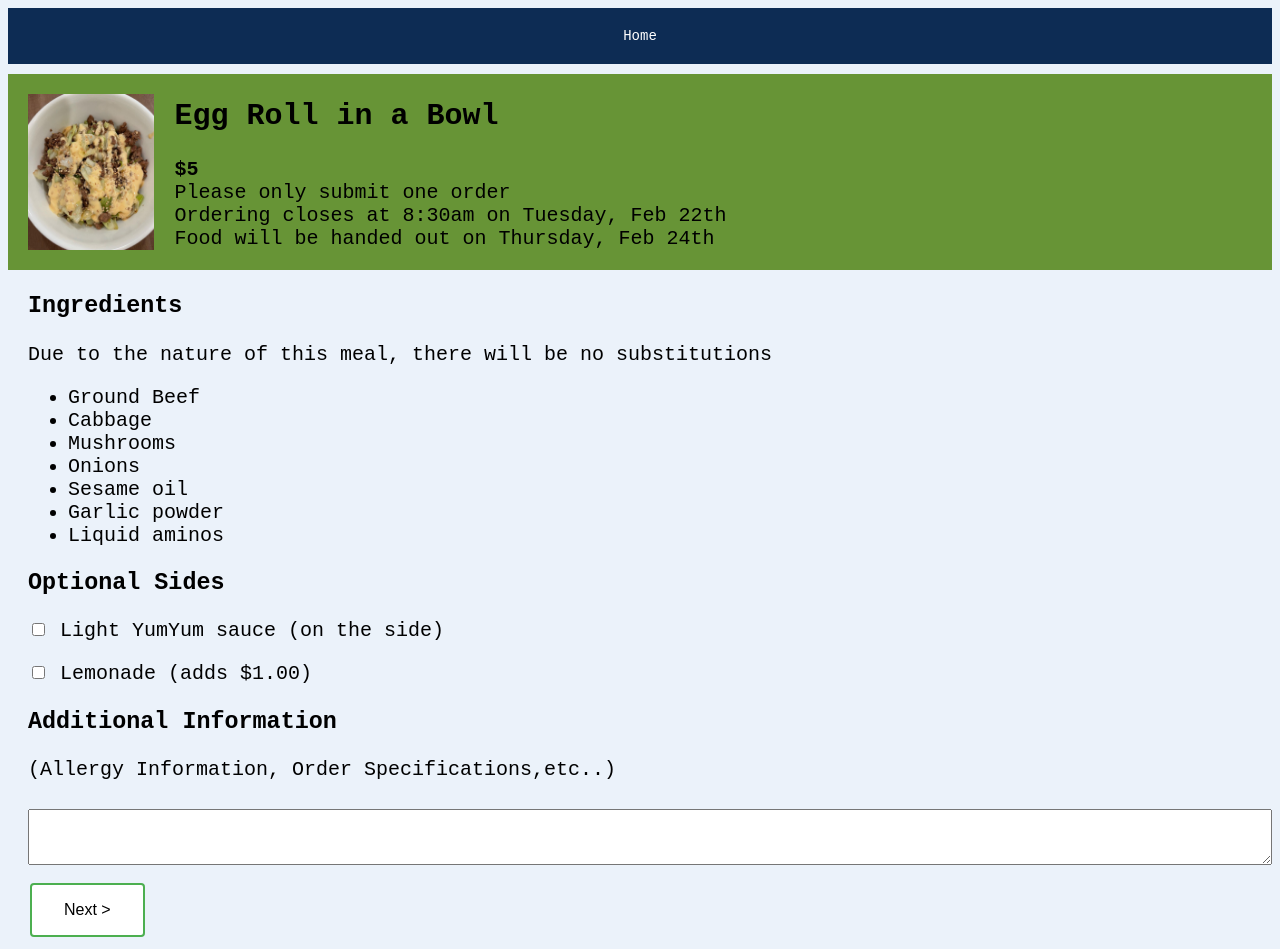
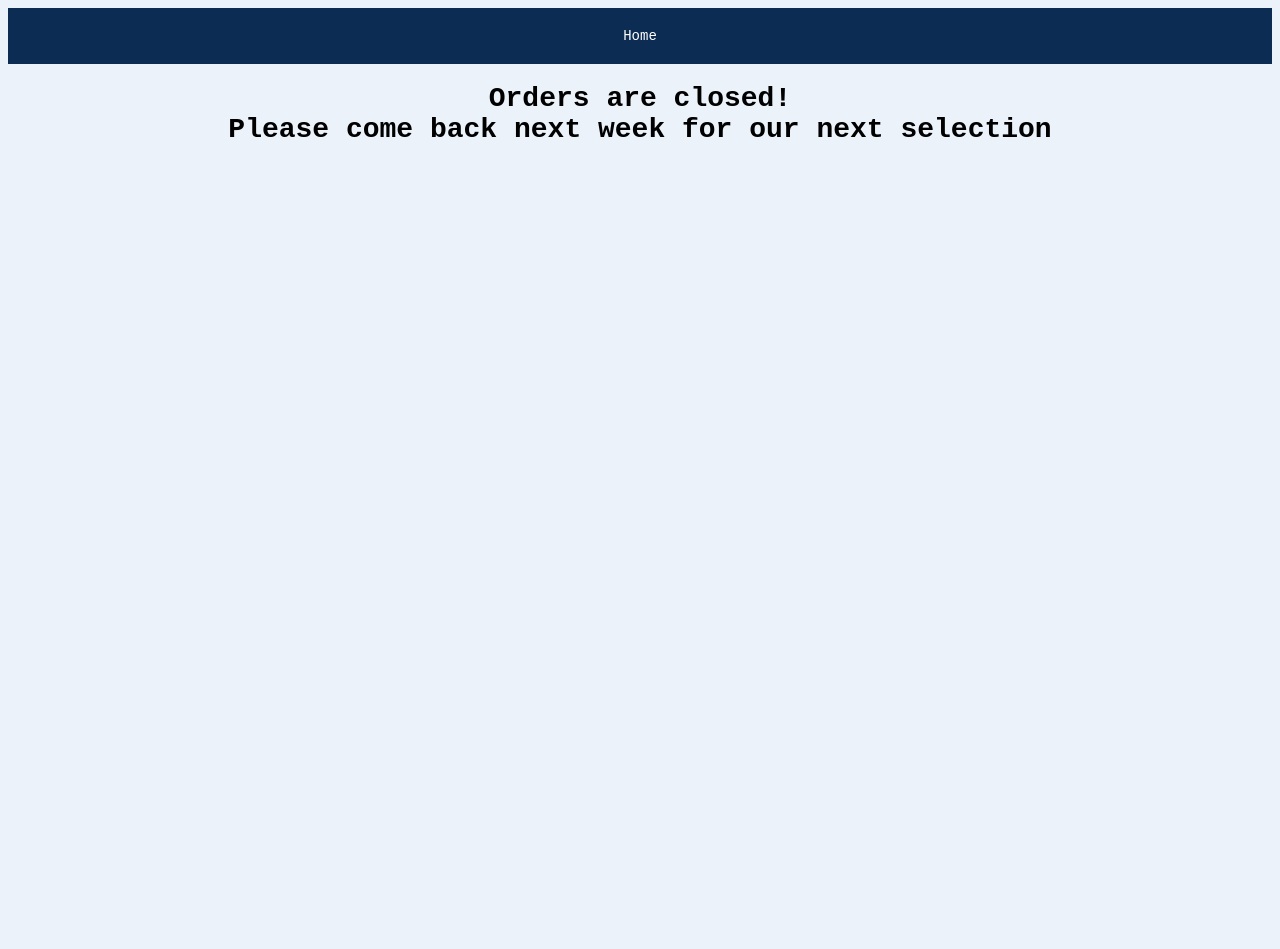
Before and after one commit to MegaBitesWHS/MegaBitesWHS.github.io, a plain HTML site: page order.html in a window 1280 px wide. After the commit the page ends 800 px from the top, so only its background shows below. Drawn offline with Linux system fonts and the light colour scheme.

Commit message:
Add files via upload

```diff
--- a/order.html
+++ b/order.html
@@ -10,7 +10,7 @@
     <title>MegaBites</title>
     <link href="style.css" rel="stylesheet" type="text/css" />
     <!-- tab icon -->
-    <link rel="icon" type="image/x-icon" href="assets\Logo-transparent-Orange.png">
+    <link rel="icon" type="image/x-icon" href="assets\Logo-transparent.png">
   </head>
 
   <body>
@@ -26,7 +26,7 @@
     <!-- Order form from Formspark -->
 
 
-    <div class="tab active orderFormStyle" style="">
+    <div class="tab active orderFormStyle" style="display:none">
       <!-- add in after button testing to form tag
       action="https://submit-form.com/ugCq8Elw" -->
       <form onsubmit="countSubmit()" action="https://submit-form.com/ugCq8Elw">
@@ -37,15 +37,15 @@
             <img id="foodImage" src="assets/food.jpg">
 
             <div>
-              <h2>Egg Roll in a Bowl</h2>
-              <p><b>$5</b><br>Please only submit one order<br>Ordering closes at 8:30am on Tuesday, Feb 22th<br> Food will be handed out on Thursday, Feb 24th</p>
+              <h2>Ketacos</h2>
+              <p><b>$5</b><br>Please only submit one order<br>Ordering closes at 8:30am on Tuesday, Feb 15th<br> Food will be handed out on Thursday, Feb 17th</p>
             </div>
 
           </div>
 
           <!-- Order Options -->
           <div id="orderOption">
-            <!-- <h3>Choose Your Wrap</h3>
+            <h3>Choose Your Wrap</h3>
 
             <div>
               <input type="radio" id="item-1" name="food_option1" value="Option 1">
@@ -59,27 +59,14 @@
               <label for="item-2">
                 Romaine Leaf Lettuce
               </label>
-            </div> -->
-
+            </div>
 
             <!-- Ingredients -->
             <div>
               <h3>Ingredients</h3>
-              <p>Due to the nature of this meal, there will be no substitutions</p>
+              <p>Uncheck box for items you want to exclude</p>
 
-              <ul>
-                <li>Ground Beef</li>
-                <li>Cabbage</li>
-                <li>Mushrooms</li>
-                <li>Onions</li>
-                <li>Sesame oil</li>
-                <li>Garlic powder</li>
-                <li>Liquid aminos</li>
-              </ul>
-
-              <!-- <p>Uncheck box for items you want to exclude</p> -->
-
-              <!-- <div class="flex-container">
+              <div class="flex-container">
 
                 <div>
                   <input type="checkbox" id="ingredient-1" name="ingredient-1" value="ingredient-1" checked>
@@ -130,7 +117,7 @@
                   </label>
                 </div>
 
-              </div> -->
+              </div>
 
               <h3>Optional Sides</h3>
 
@@ -138,16 +125,16 @@
                 <div>
                   <input type="checkbox" id="side-1" name="side-1" value="side-1">
                   <label for="side-1">
-                    Light YumYum sauce (on the side)
+                    Walden Farms honey mustard (no sugar, no fat)
                   </label>
                 </div>
 
-                <!-- <div>
+                <div>
                   <input type="checkbox" id="side-2" name="side-2" value="side-2">
                   <label for="side-2">
                     Hidden Valley secret spicy sauce
                   </label>
-                </div> -->
+                </div>
               </div>
             </div>
 
@@ -199,7 +186,7 @@
 
           <div>
             <Label for="firstName">First Name</Label><br>
-            <input type="text" id="firstName"name="FirstName" placeholder="First Name" required>
+            <input type="text" id="firstName"name="FirstName" placeholder="First Name">
 
           </div>
 
@@ -207,26 +194,15 @@
           <!-- Last name -->
           <div>
             <Label for="lastName">Last Name</Label><br>
-            <input type="text" id="lastName"name="LastName" placeholder="Last Name" required>
+            <input type="text" id="lastName"name="LastName" placeholder="Last Name">
           </div>
 
           <!-- Room num -->
           <div>
-            <Label for="roomNum">Room Number at 3R</Label><br>
+            <Label for="roomNum">Room Number</Label><br>
             <input type="text" id="roomNum"name="RoomNumber" placeholder="Room Number">
           </div>
 
-          <div>
-            <Label for="lunchPeriod">What lunch do you have?</Label><br>
-            <input type="text" id="lunchPeriod"name="LunchPeriod" placeholder="1st Lunch...">
-          </div>
-
-          <div>
-            <input type="checkbox" id="noDelivery" name="No-Delivery" value="No-Delivery">
-            <label for="No-Delivery">
-              Check this box if you want to pick up your meal from Room 133 during 3R (Otherwise it will be delivered)
-            </label>
-          </div>
 
 
 
@@ -266,7 +242,7 @@
     </div>
 
 
-    <div id="orderClosed" style="display:none;">
+    <div id="orderClosed" style="display:block;">
       <h1>Orders are closed!<br>Please come back next week for our next selection</h1>
     </div>
 
```
